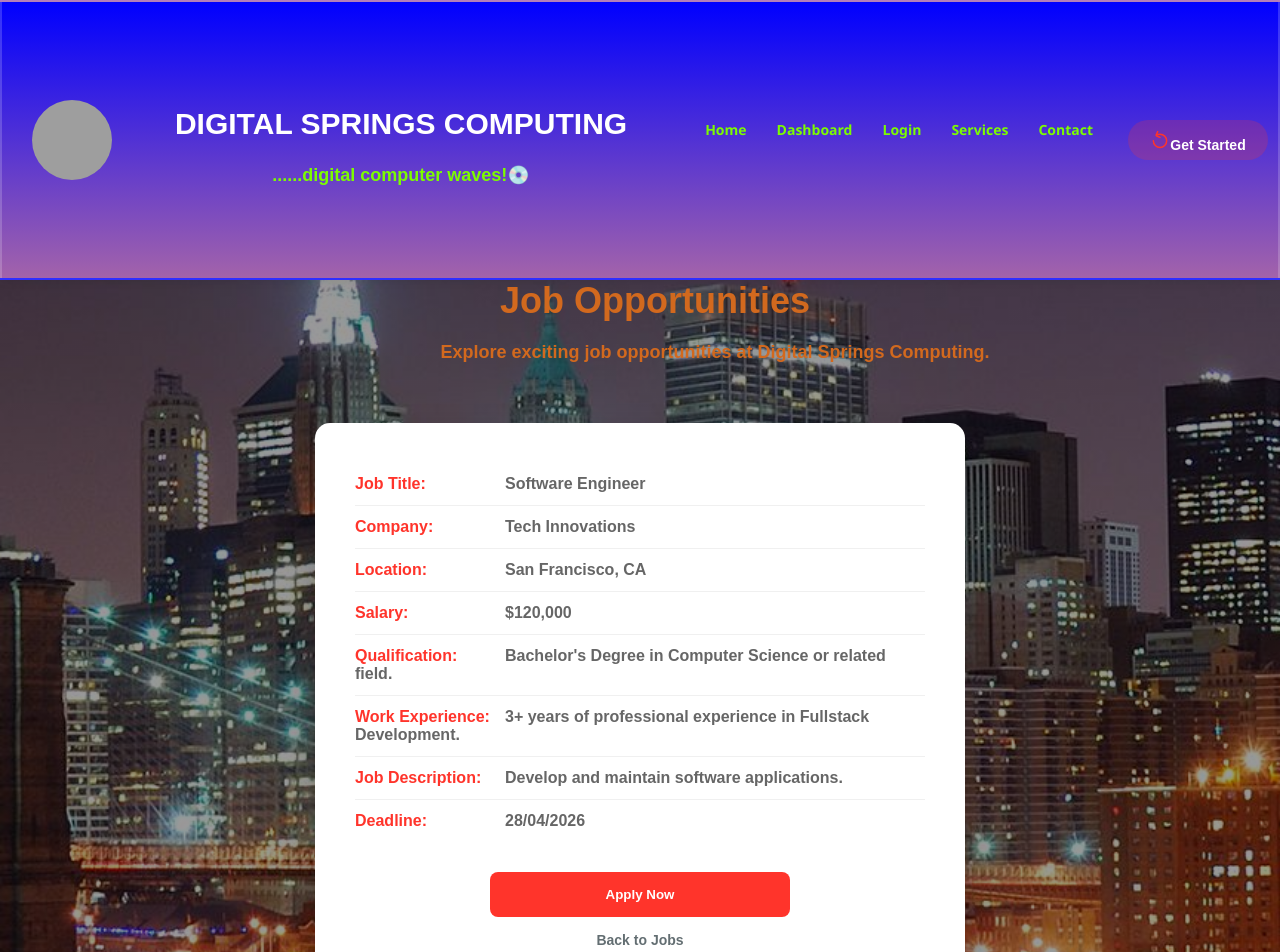
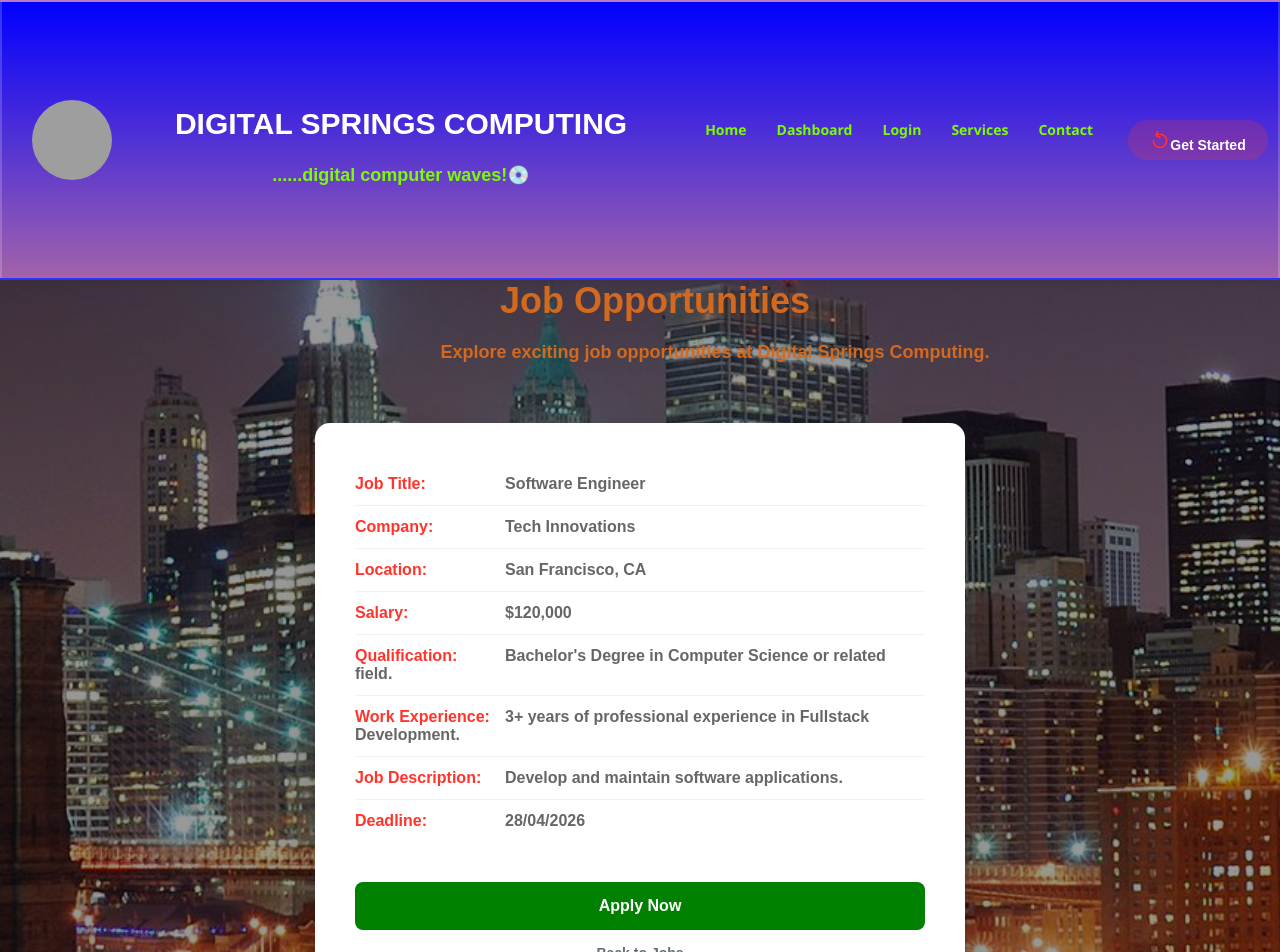
Before and after one commit to Kelvin-Cool/DIGITAL_SPRINGS_SITE, a React (Vite) app in the folder digitalSprings/: page /Jobs/1 in a window 1280 px wide. Shown: the top 952 px of the page. Built offline with nearby package versions, Linux system fonts and the light colour scheme; grey boxes are pictures that could not be loaded.

Commit message:
button hover

```diff
--- a/digitalSprings/src/Components/JobDetails.jsx
+++ b/digitalSprings/src/Components/JobDetails.jsx
@@ -39,8 +39,7 @@ const JobDetails = () => {
         <p><b>Job Description: </b>{jobDetails.description}</p>
         <p><b>Deadline: </b>{jobDetails.deadline}</p>
         <div className="job-actions">
-            <button
-                className="apply-btn"
+            <button type="submit" className="apply-btn"
                 onClick={() => setShowApply(true)}
             >
                 Apply Now
--- a/digitalSprings/src/Components/job-details.css
+++ b/digitalSprings/src/Components/job-details.css
@@ -42,21 +42,28 @@
 }
 
 .apply-btn {
-    background: #ff342b;
-    width: 100%;
-    max-width: 300px;
-    height: 45px;
+     width: 100%;
+    padding: 15px;
+    background: green;
+    color: white;
+    border: none;
     border-radius: 8px;
-    border: 0;
+    font-size: 16px;
+    font-weight: 600;
+    cursor: pointer;
     outline: none;
-    color: #fff;
-    cursor: pointer;
-    font-weight: bold;
     transition: background 0.3s;
+    margin-top: 10px;
 }
 
 .apply-btn:hover {
-    background: #d63031;
+      background: linear-gradient(to right, #ff105f,#ffad06);;
+    box-shadow:
+    0 0 20px #ff105f,
+    0 0 80px #ff105f,
+    0 0 320px #ff105f;
+    color: #255784;
+    transition-delay: 0.3s;
 }
 
 
--- a/digitalSprings/src/Pages/Apply.css
+++ b/digitalSprings/src/Pages/Apply.css
@@ -15,6 +15,7 @@
     max-width: 550px;
     animation: fadeInApply 0.5s ease-out;
 }
+
 
 @keyframes fadeInApply {
     from { opacity: 0; transform: translateY(20px); }
@@ -69,7 +70,7 @@
 .submit-btn {
     width: 100%;
     padding: 15px;
-    background-color: #ff342b;
+    background: green;
     color: white;
     border: none;
     border-radius: 8px;
@@ -81,13 +82,15 @@
     margin-top: 10px;
 }
 
-.submit-btn:hover:not(:disabled) {
-    background-color: #d63031;
-}
 
-.submit-btn:disabled {
-    background-color: #b2bec3;
-    cursor: not-allowed;
+.submit-btn:hover {
+      background: linear-gradient(to right, #ff105f,#ffad06);;
+    box-shadow:
+    0 0 20px #ff105f,
+    0 0 80px #ff105f,
+    0 0 320px #ff105f;
+    color: #255784;
+    transition-delay: 0.3s;
 }
 
 .form-result {
```
Also changed, not shown: digitalSprings/src/layout/Jobs.css (line endings or trailing spaces).
